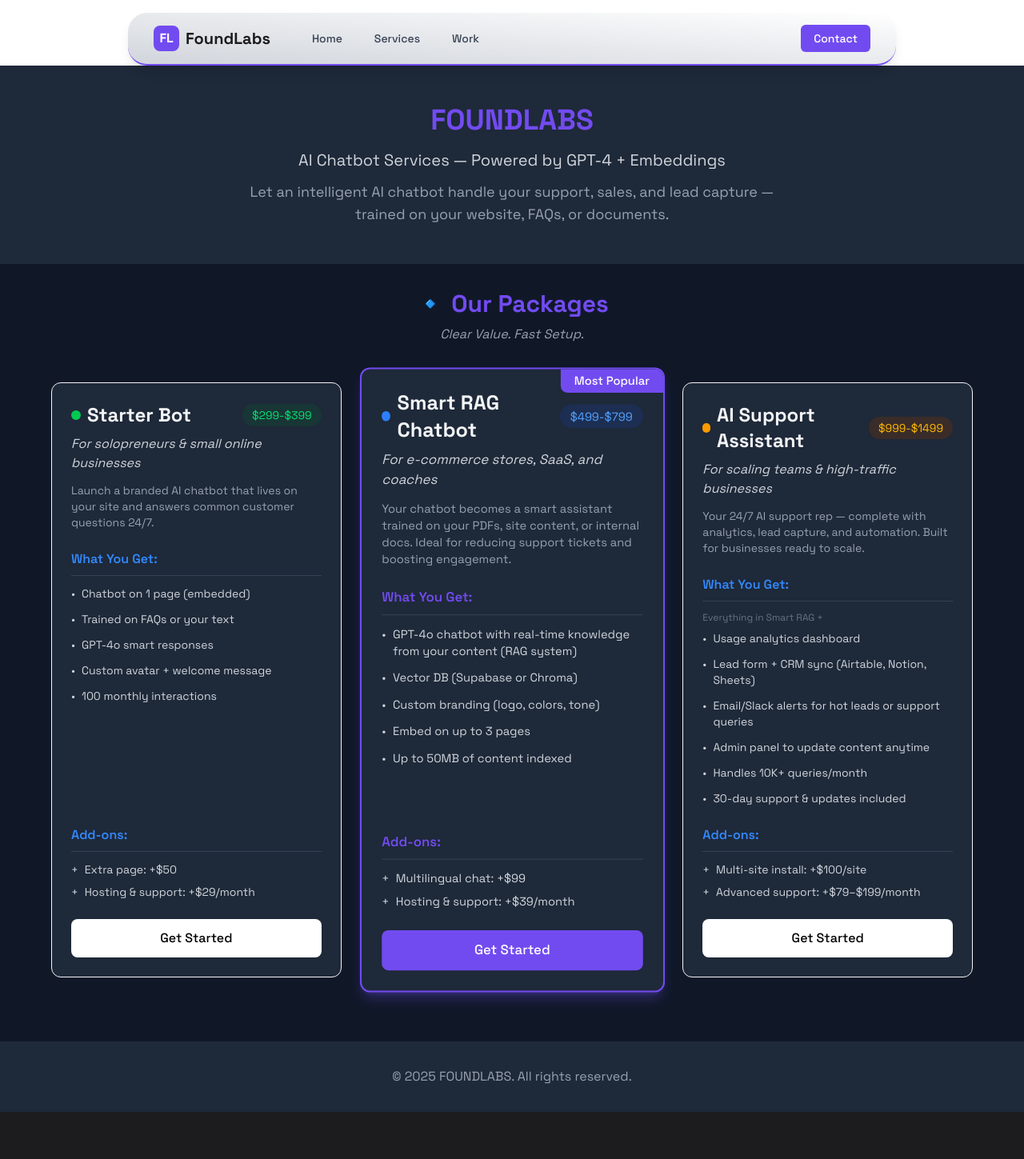
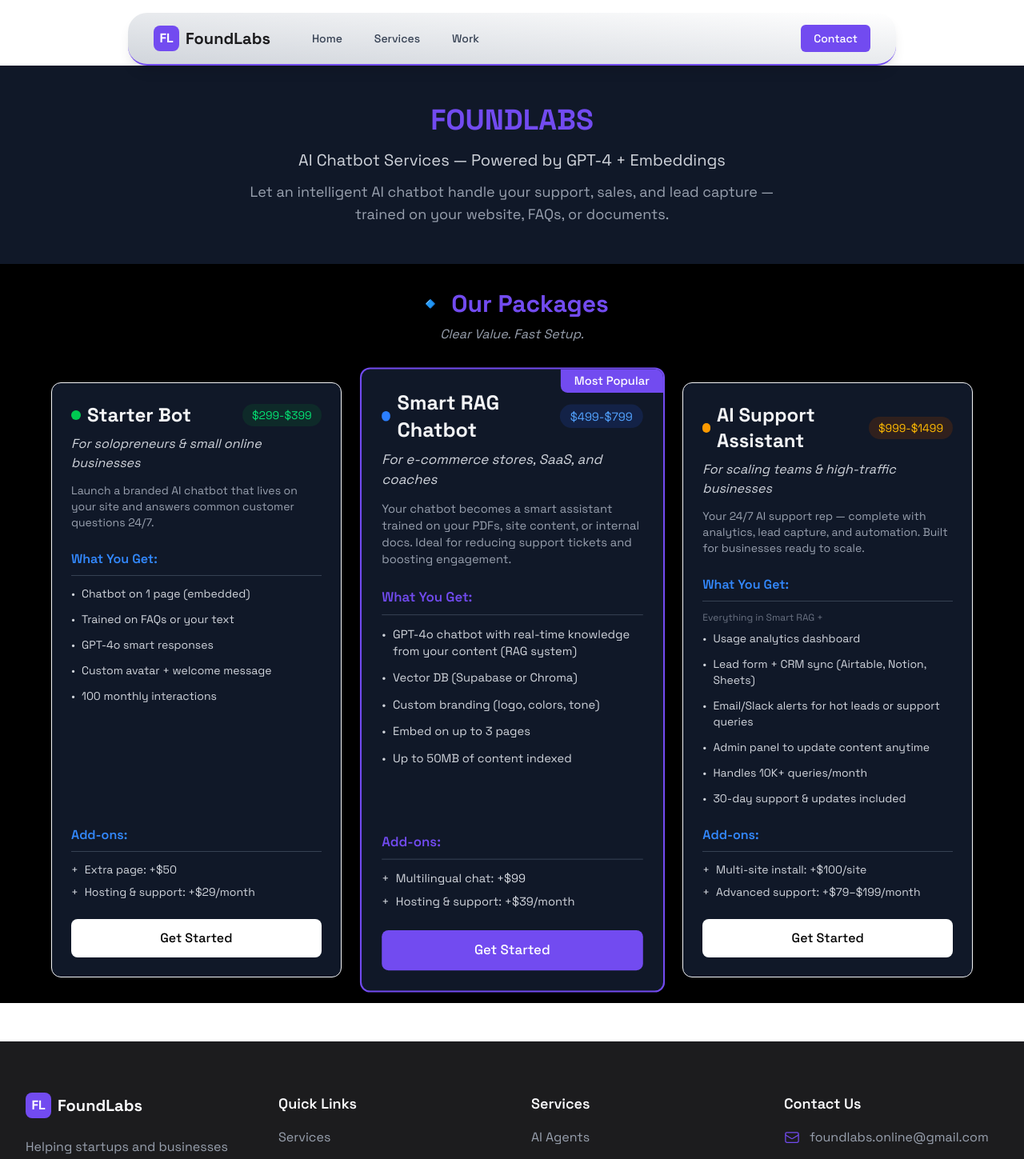
Before and after one commit to GhulamMuhammad-dev/FoundLabs, a Next.js app: page /packages in a window 1280 px wide. Shown: the top 1449 px of the page at 80% size. Built offline with nearby package versions, Linux system fonts and the light colour scheme.

Commit message:
make changes in ui

```diff
--- a/app/contact/ContactClient.tsx
+++ b/app/contact/ContactClient.tsx
@@ -174,7 +174,7 @@
           </p>
         </div>
 
-        <div className="bg-gray-800 rounded-2xl shadow-lg overflow-hidden">
+        <div className="bg-gray-900 border-2 border-[#724bf0] rounded-2xl shadow-lg overflow-hidden">
           <div className="p-6 md:p-8">
             {packageDetails()}
 
@@ -275,8 +275,8 @@
         <div className="mt-8 text-center text-gray-400 text-sm">
           <p>
             Need immediate assistance? Email us at{' '}
-            <a href="mailto:support@foundlabs.com" className="text-[#724bf0] hover:underline">
-              support@foundlabs.com
+            <a href="mailto:foundlabs.online@gmail.com" className="text-[#724bf0] hover:underline">
+              foundlabs.online@gmail.com
             </a>
           </p>
         </div>
--- a/app/packages/page.tsx
+++ b/app/packages/page.tsx
@@ -4,9 +4,9 @@
 
 const PackagesPage = () => {
   return (
-    <div className="min-h-screen bg-gray-900 text-gray-100">
+    <div className="min-h-screen bg-black text-gray-100">
       {/* Header */}
-      <header className="bg-gray-800 py-12">
+      <header className="bg-gray-900 py-12">
         <div className="container mx-auto px-4 text-center">
           <h1 className="text-4xl font-bold text-[#724BF0]">FOUNDLABS</h1>
           <p className="mt-4 text-xl text-gray-300">
@@ -20,7 +20,7 @@
       </header>
 
       {/* Main Content */}
-      <main className="container mx-auto px-4 py-8">
+      <main className="container mx-auto px-4 py-8 mb-12">
         <div className="max-w-6xl mx-auto">
           <div className="text-center mb-12">
             <h2 className="text-3xl font-bold text-[#724BF0] mb-2">
@@ -32,7 +32,7 @@
           {/* Packages Grid */}
           <div className="grid grid-cols-1 md:grid-cols-3 gap-8">
             {/* Starter Bot */}
-            <div className="bg-gray-800 rounded-xl border overflow-hidden  transition-all duration-300">
+            <div className="bg-gray-900 rounded-xl border overflow-hidden  transition-all duration-300">
               <div className="p-6 h-full flex flex-col">
                 <div className="mb-6">
                   <div className="flex items-center justify-between mb-2">
@@ -111,7 +111,7 @@
             </div>
 
             {/* Smart RAG Chatbot */}
-            <div className="bg-gray-800 rounded-xl border-2 border-[#724BF0] overflow-hidden transform scale-105 z-10 shadow-lg shadow-[#724BF0]/30 hover:shadow-[#724BF0]/50 transition-all">
+            <div className="bg-gray-900 rounded-xl border-2 border-[#724BF0] overflow-hidden transform scale-105 z-10 ">
               <div className="p-6 h-full flex flex-col">
                 <div className="absolute top-0 right-0 bg-[#724BF0] text-white px-4 py-1 text-sm font-medium rounded-bl-lg">
                   Most Popular
@@ -197,7 +197,7 @@
             </div>
 
             {/* AI Support Assistant */}
-            <div className="bg-gray-800 rounded-xl border overflow-hidden  transition-all duration-300">
+            <div className="bg-gray-900 rounded-xl border overflow-hidden  transition-all duration-300">
               <div className="p-6 h-full flex flex-col">
                 <div className="mb-6">
                   <div className="flex items-center justify-between mb-2">
@@ -288,13 +288,6 @@
           </div>
         </div>
       </main>
-
-      {/* Footer */}
-      <footer className="bg-gray-800 py-8 mt-12">
-        <div className="container mx-auto px-4 text-center text-gray-400">
-          <p>© {new Date().getFullYear()} FOUNDLABS. All rights reserved.</p>
-        </div>
-      </footer>
     </div>
   );
 };
--- a/app/page.tsx
+++ b/app/page.tsx
@@ -106,15 +106,15 @@
     {/* hero section */}
      <section
       className="relative flex items-center justify-center text-center bg-[#1c1c1e] h-screen lg:h-[600px] w-full "
-      style={{
-        backgroundImage: "url('/images/herobg3.webp')",
-        backgroundSize: "cover",
-        backgroundPosition: "center",
-        backgroundRepeat: "no-repeat",
-      }}
+      // style={{
+      //   backgroundImage: "url('/images/herobg3.webp')",
+      //   backgroundSize: "cover",
+      //   backgroundPosition: "center",
+      //   backgroundRepeat: "no-repeat",
+      // }}
     >
       {/* Dark overlay */}
-      <div className="absolute inset-0 bg-black/80 hover:bg-[#724bf0]/30 transition duration-300"></div>
+      <div className="absolute inset-0 bg-black/80  transition duration-300"></div>
 
       {/* Content container */}
       <div className="container mx-auto px-4 sm:px-6 lg:px-8 relative z-10">
@@ -132,7 +132,7 @@
           </p>
 
           {/* Button group */}
-          <div className="flex flex-col sm:flex-row gap-4 w-full sm:w-auto justify-center backdrop-blur-md bg-white/10  border-[#5e3ac7] border-2 rounded-2xl p-8 shadow-xl">
+          <div className="flex flex-col sm:flex-row gap-4 w-full sm:w-auto justify-center ">
 
             <Link
               href="/contact"
--- a/app/work/page.tsx
+++ b/app/work/page.tsx
@@ -21,16 +21,16 @@
     },
   {
   id: 2,
-      title: "SaaS Onboarding Automation",
+  title: "AI-Powered Assistant for Customer Onboarding",
   description:
-        "Streamlined user onboarding process reducing setup time from 3 days to 2 hours.",
-      tags: ["Workflow Automation", "SaaS", "User Experience"],
-      image: "/projects/saas-onboarding.jpg",
-      link: "#",
+    "Developed an AI assistant chatbot trained on internal company data to automate and personalize the SaaS user onboarding experience, reducing manual support and setup time from 3 days to just 2 hours.",
+  tags: ["AI Chatbot", "SaaS", "Conversational UX", "Automation"],
+  image: "/images/AIassistantThum.webp",
+  link: "https://companyguide.netlify.app",
   results: [
-        { metric: "90%", label: "Onboarding completion" },
-        { metric: "2 hours", label: "Average setup time" },
-        { metric: "40%", label: "Churn reduction" },
+    { metric: "90%", label: "Onboarding completion rate" },
+    { metric: "2 hours", label: "Average onboarding time" },
+    { metric: "40%", label: "Reduction in customer churn" },
   ],
 },
     {
@@ -110,7 +110,7 @@
                   href={project.link}
                   className="inline-flex items-center text-[#724bf0] hover:text-[#9c82f9] font-medium"
                 >
-                  View case study
+                  View Project
                   <ArrowTopRightOnSquareIcon className="h-5 w-5 ml-2" />
                 </a>
               </div>
```
Also changed, not shown: public/images/AIassistantThum.webp (added). Lines whose indentation alone changed are shown as unchanged.
